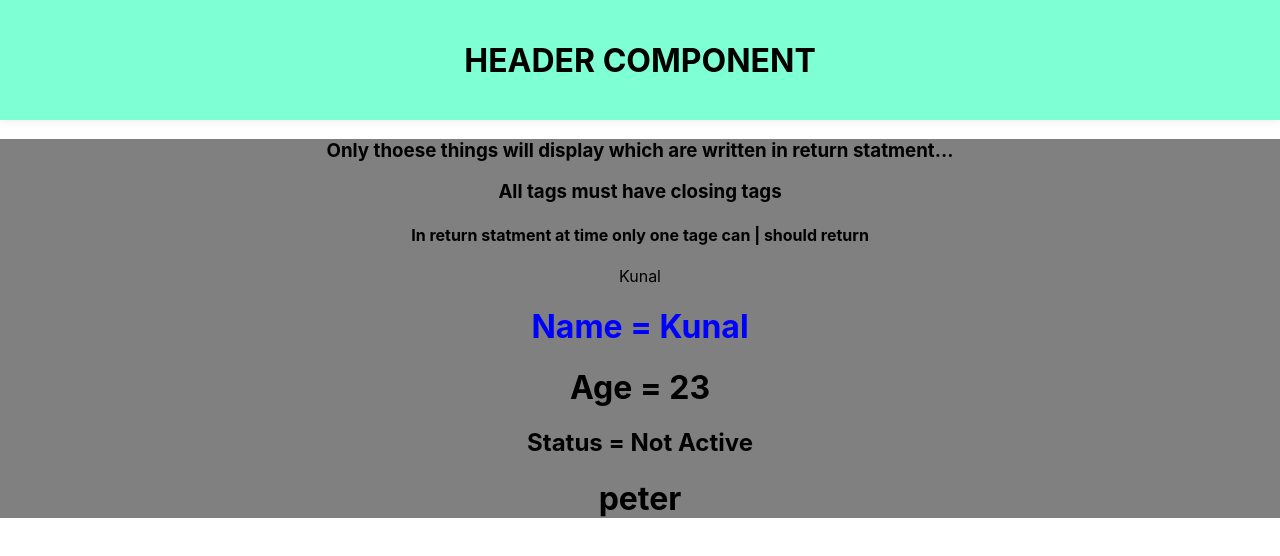
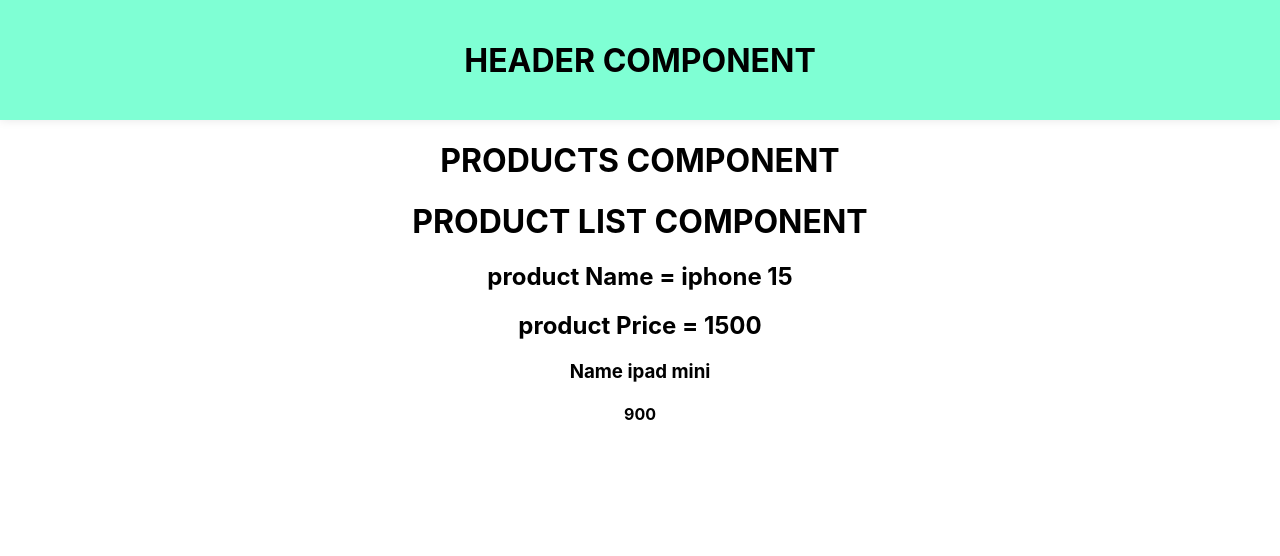
Before and after one commit to samirvithlani/club6-react, a React (Create React App) app: page / in a window 1280 px wide. Shown: the top 556 px of the page. Built offline with nearby package versions, Linux system fonts and the light colour scheme.

Commit message:
Prps intro

```diff
--- a/src/App.js
+++ b/src/App.js
@@ -3,6 +3,7 @@ import logo from "./logo.svg";
 import "./App.css";
 import {Header} from "./components/Header"
 import Content from "./components/Content";
+import { Products } from "./components/products/Products";
 
 function App() {
 
@@ -10,7 +11,8 @@ function App() {
   return (
     <div className="App">
       <Header></Header>
-      <Content></Content>
+      <Products></Products>
+      {/* <Content></Content> */}
     </div>
   );
 }
--- /dev/null
+++ b/src/components/products/ProductList.jsx
@@ -0,0 +1,14 @@
+import React from "react";
+
+export const ProductList = (props) => {
+  console.log("productList props", props);
+  return (
+    <div>
+      <h1>PRODUCT LIST COMPONENT</h1>
+      <h2>product Name = {props.name}</h2>
+      <h2>product Price = {props.price}</h2>
+      <h3>Name {props.prod.name}</h3>
+      <h4>{props.prod.price}</h4>
+    </div>
+  );
+};
--- /dev/null
+++ b/src/components/products/Products.jsx
@@ -0,0 +1,19 @@
+import React from 'react'
+import { ProductList } from './ProductList'
+
+export const Products = () => {
+    var pName = "iphone 15"
+    var pprice = 1500
+
+    var prod = {
+        name:"ipad mini",
+        price:900
+    }
+  return (
+    <div>
+        <h1>PRODUCTS COMPONENT</h1>
+        {/* parent child */}
+        <ProductList name ={pName} price = {pprice} prod ={prod}></ProductList>
+    </div>
+  )
+}
```
Also changed, not shown: th.txt.
